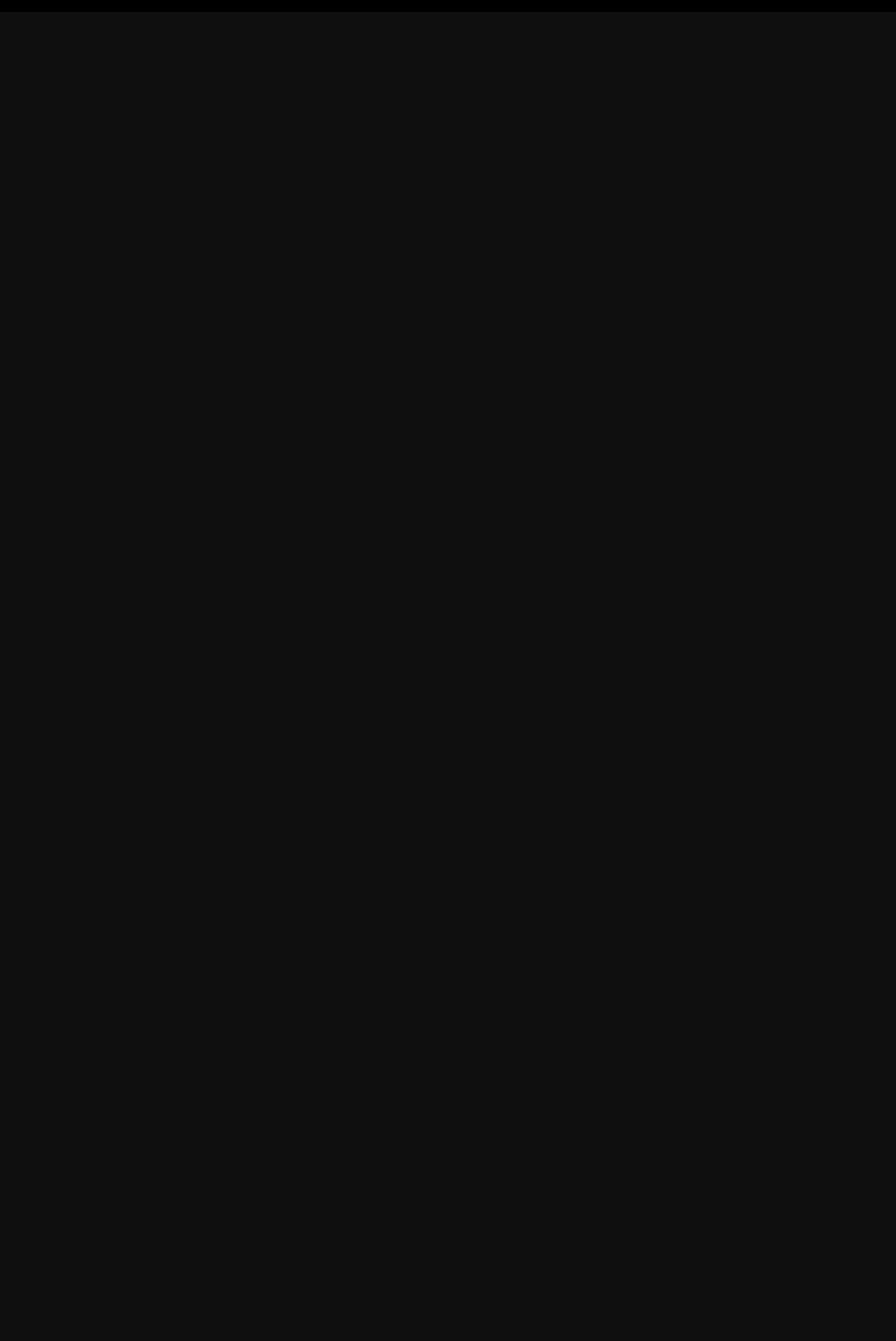
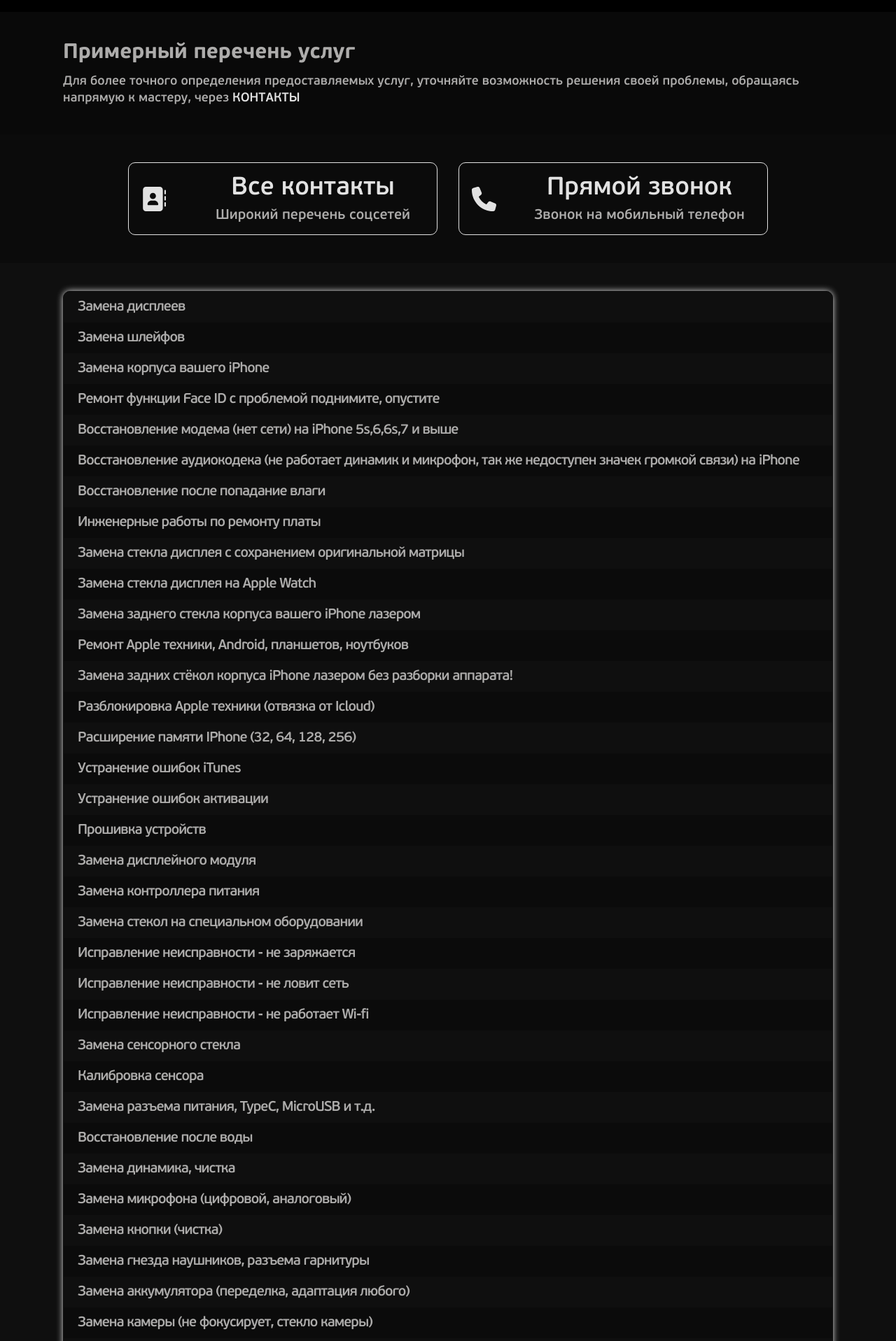
Before and after one commit to LorexIQ/apple-service-landing, a Nuxt app: page /services in a window 1280 px wide. Shown: the part 63-1980 px from the top of the page at 70% size. Before the commit the page ends 800 px from the top, so only its background shows below. Built offline with nearby package versions, Linux system fonts and the light colour scheme.

Commit message:
add services page

```diff
--- a/pages/gallery.vue
+++ b/pages/gallery.vue
@@ -92,7 +92,7 @@ export default {
 </script>
 
 <style lang="scss" scoped>
-$borderFullWatch: 20px;
+$borderFullWatch: 10px;
 
 .gallery {
   &__cards {
--- a/pages/index.vue
+++ b/pages/index.vue
@@ -51,7 +51,7 @@
               </div>
             </div>
           </nuxt-link>
-          <nuxt-link to="/assortment">
+          <nuxt-link to="/services">
             <div class="home__mini-store__info__card">
               <div class="home__mini-store__info__card__block">
               <span>
@@ -65,7 +65,7 @@
               </div>
             </div>
           </nuxt-link>
-          <nuxt-link to="/assortment">
+          <nuxt-link to="/services">
             <div class="home__mini-store__info__card">
               <div class="home__mini-store__info__card__block">
               <span>
--- a/pages/services.vue
+++ b/pages/services.vue
@@ -1,13 +1,247 @@
 <template>
-
+  <div class="service">
+    <div class="service__box">
+      <div class="service__box__title">
+        <div class="wrap">
+          <h2>Примерный перечень услуг</h2>
+          <span>Для более точного определения предоставляемых услуг, уточняйте возможность решения своей проблемы, обращаясь напрямую к мастеру, через
+            <nuxt-link
+              tag="p"
+              to="/contacts"
+            >
+              КОНТАКТЫ
+            </nuxt-link>
+          </span>
+        </div>
+      </div>
+      <div class="service__box__contacts">
+        <div class="wrap">
+          <div class="service__box__contacts__box">
+            <nuxt-link to="/contacts">
+              <div class="super-btn">
+                <div class="super-btn__block">
+              <span>
+                <lfa icon="address-book"/>
+              </span>
+                  <span>Все контакты</span>
+                  <span>Широкий перечень соцсетей</span>
+                </div>
+                <div class="super-btn__btn">
+                  <span>Перейти</span>
+                </div>
+              </div>
+            </nuxt-link>
+            <a href="tel:79803073882">
+              <div class="super-btn">
+                <div class="super-btn__block">
+              <span>
+                <lfa icon="phone"/>
+              </span>
+                  <span>Прямой звонок</span>
+                  <span>Звонок на мобильный телефон</span>
+                </div>
+                <div class="super-btn__btn">
+                  <span>Звонок</span>
+                </div>
+              </div>
+            </a>
+          </div>
+        </div>
+      </div>
+      <div class="service__box__list">
+        <div class="wrap">
+          <div class="service__box__list__table">
+            <div
+              class="service__box__list__table__item"
+              v-for="(service, index) in serviceList"
+              :key="index"
+            >
+              {{service}}
+            </div>
+          </div>
+        </div>
+      </div>
+    </div>
+    <l-footer />
+  </div>
 </template>
 
 <script>
 export default {
-  name: "services"
+  name: "services",
+  data() {
+    return {
+      serviceList: [
+        'Замена дисплеев',
+        'Замена шлейфов',
+        'Замена корпуса вашего iPhone',
+        'Ремонт функции Face ID с проблемой поднимите, опустите',
+        'Восстановление модема (нет сети) на iPhone 5s,6,6s,7 и выше',
+        'Восстановление аудиокодека (не работает динамик и микрофон, так же недоступен значек громкой связи) на iPhone',
+        'Восстановление после попадание влаги',
+        'Инженерные работы по ремонту платы',
+        'Замена стекла дисплея с сохранением оригинальной матрицы',
+        'Замена стекла дисплея на Apple Watch',
+        'Замена заднего стекла корпуса вашего iPhone лазером',
+        'Ремонт Apple техники, Android, планшетов, ноутбуков',
+        'Замена задних стёкол корпуса iPhone лазером без разборки аппарата!',
+        'Разблокировка Apple техники (отвязка от Icloud)',
+        'Расширение памяти IPhone (32, 64, 128, 256)',
+        'Устранение ошибок iTunes',
+        'Устранение ошибок активации',
+        'Прошивка устройств',
+        'Замена дисплейного модуля',
+        'Замена контроллера питания',
+        'Замена стекол на специальном оборудовании',
+        'Исправление неисправности - не заряжается',
+        'Исправление неисправности - не ловит сеть',
+        'Исправление неисправности - не работает Wi-fi',
+        'Замена сенсорного стекла',
+        'Калибровка сенсора',
+        'Замена разъема питания, TypeC, MicroUSB и т.д.',
+        'Восстановление после воды',
+        'Замена динамика, чистка',
+        'Замена микрофона (цифровой, аналоговый)',
+        'Замена кнопки (чистка)',
+        'Замена гнезда наушников, разъема гарнитуры',
+        'Замена аккумулятора (переделка, адаптация любого)',
+        'Замена камеры (не фокусирует, стекло камеры)',
+        'Погнут корпус - правка корпуса, восстановление',
+        'Починка ноутбуков, планшетов (Петли, чистка, матрицы, дисплеи)',
+        'Чистка от пыли (Замена термопасты, чистка кулера - вентилятора)',
+        'Сохранение информации, клонирование диска',
+        'Замена матрицы (экрана)',
+        'Замена клавиатуры (топ кейс)',
+        'Замена петель крепления, восстановление петель',
+        'Замена жесткого диска (SSD - M2)',
+        'Замена памяти - увеличение памяти DDR2, DDR3, DDR4',
+        'Замена разъема питания (USB, HDMI, TypeC)',
+        'Замена аккумулятора, вздулся, изношен, не держит заряд',
+        'Устранение попадания жидкости, восстановление',
+        'Установка ПО (Программный ремонт)',
+        'Замена кулера (вентилятор, греется, шумит, трещит)',
+        'Восстановление корпуса, склейка, наращивание пластика, восстановление крепежа, петель, рамки дисплея'
+      ]
+    }
+  }
 }
 </script>
 
-<style scoped>
-
+<style lang="scss" scoped>
+.service {
+  &__box {
+    margin-bottom: 20px;
+    &__title {
+      background-color: #090909;
+      padding-bottom: 40px;
+      & h2 {
+        margin: 0;
+        padding: 40px 0 10px;
+      }
+      & span {
+        margin: 0;
+        font-size: 18px;
+        & p {
+          display: inline;
+          margin: 0;
+          color: #e2e2e2;
+          cursor: pointer;
+        }
+      }
+    }
+    &__contacts {
+      background-color: #0b0b0b;
+      padding: 40px 0;
+      margin-bottom: 40px;
+      &__box {
+        display: flex;
+        justify-content: center;
+        gap: 30px;
+      }
+    }
+    &__list {
+      &__table {
+        border: 1px solid #0b0b0b;
+        border-radius: 10px;
+        box-shadow: 0 0 10px 0 #e2e2e2;
+        &__item {
+          padding: 10px 20px;
+          font-weight: 600;
+          letter-spacing: -1px;
+          &:nth-child(even) {
+            background-color: #0b0b0b;
+          }
+        }
+      }
+    }
+  }
+}
+.super-btn {
+  position: relative;
+  width: 440px;
+  border-radius: 10px;
+  overflow: hidden;
+  border: 1px solid #e2e2e2;
+  user-select: none;
+  cursor: pointer;
+  white-space: nowrap;
+  &__block {
+    display: grid;
+    grid-template-areas: "A B"
+                             "A C";
+    row-gap: 5px;
+    column-gap: 20px;
+    padding: 15px 20px 15px 20px;
+    & span {
+      display: flex;
+      justify-content: center;
+      align-items: center;
+      &:first-child {
+        grid-area: A;
+        display: flex;
+        align-items: center;
+        width: 30px;
+        font-size: 35px;
+        color: #e2e2e2;
+      }
+      &:nth-child(2) {
+        grid-area: B;
+        color: #e2e2e2;
+        font-size: 36px;
+        align-self: flex-end;
+      }
+      &:last-child {
+        grid-area: C;
+        align-self: flex-start;
+      }
+    }
+  }
+  &__btn {
+    position: absolute;
+    height: 100%;
+    width: 0;
+    top: 0;
+    right: 0;
+    overflow: hidden;
+    border-radius: 0 10px 10px 0;
+    background-color: #e2e2e2;
+    box-shadow: 3px 0 10px 0 #0b0b0b inset;
+    transition: .3s;
+    & span {
+      display: flex;
+      justify-content: center;
+      align-items: center;
+      padding: 0 10px;
+      height: 100%;
+      color: #0f0f0f;
+    }
+  }
+  &:hover {
+    .super-btn {
+      &__btn {
+        width: 100px;
+      }
+    }
+  }
+}
 </style>
```
